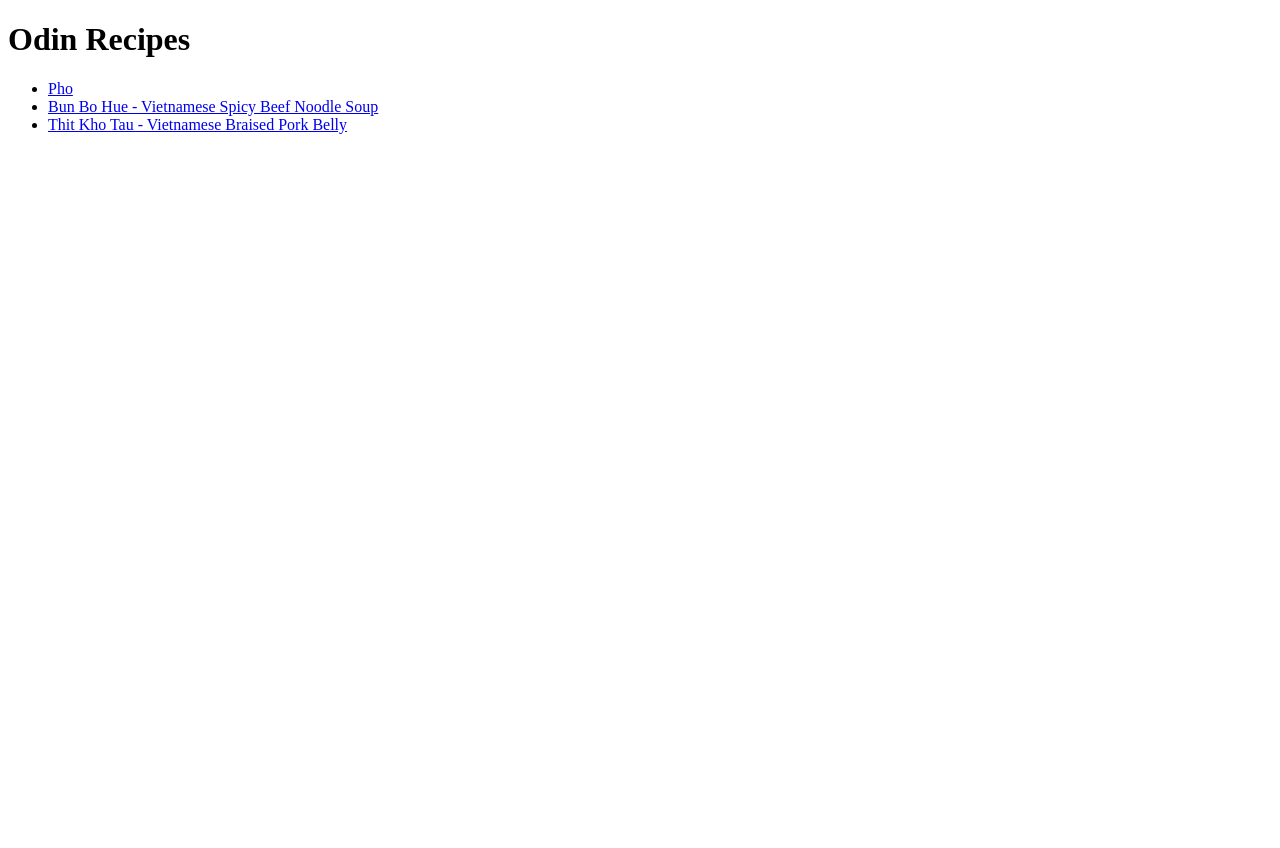
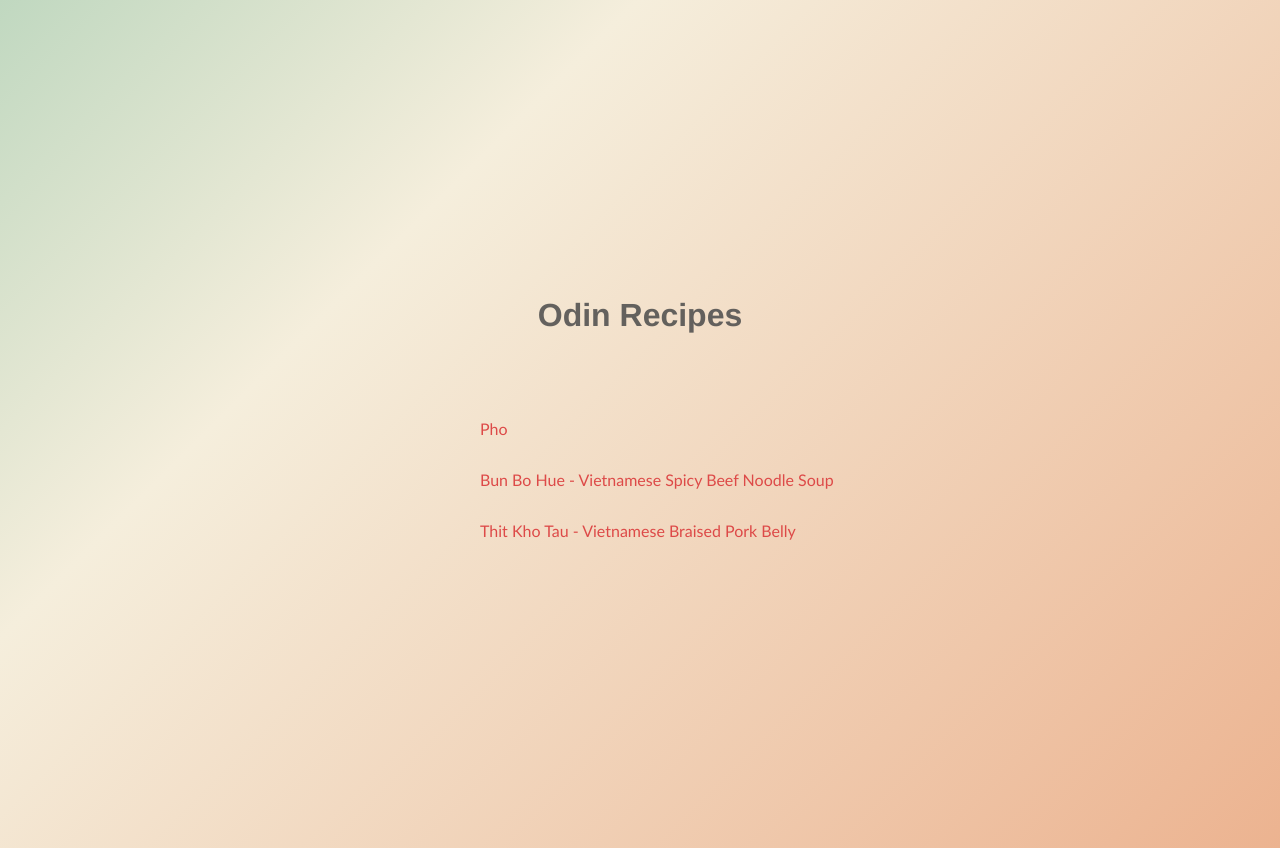
Before and after one commit to KidOfApril/odin-recipes, a plain HTML site: page index.html in a window 1280 px wide. Before the commit the page ends 800 px from the top, so only its background shows below. Drawn offline with Linux system fonts and the light colour scheme.

Commit message:
Update index.html and add css/styles.css
Giving homepage some styling using the styles.css input.

```diff
--- /dev/null
+++ b/css/styles.css
@@ -0,0 +1,35 @@
+body {
+    display: flex;
+    padding: 16px;
+    flex-direction: column;
+    align-items: center;
+    justify-content: center;
+    gap: 16px;
+    background-image: linear-gradient(135deg,#C0D8C0 0%, #F5EEDC 30%, #ECB390 100%) ;
+    height: 100vh;
+}
+
+h1 {
+    font-family: 'Franklin Gothic Medium', 'Arial Narrow', Arial, sans-serif;
+    color: #494949d8;
+}
+
+ul {
+    margin-top: 32px;
+}
+
+li {
+    list-style: none;
+    padding: 16px;
+    min-width: 360px;
+    font-family: 'Gill Sans', 'Gill Sans MT', Calibri, 'Trebuchet MS', sans-serif;
+}
+
+a {
+    text-decoration: none;
+    color: #DD4A48;
+}
+a:hover {
+    color: #ECB390;
+    font-style: italic;
+}
--- a/index.html
+++ b/index.html
@@ -3,6 +3,7 @@
     <head>
         <meta charset="utf-8">
         <meta name="viewport" content="width=device-width initial-scale=1.0">
+        <link rel="stylesheet" href="./css/styles.css">
         <title>Odin Recipes</title>
     </head>
     <body>
```
